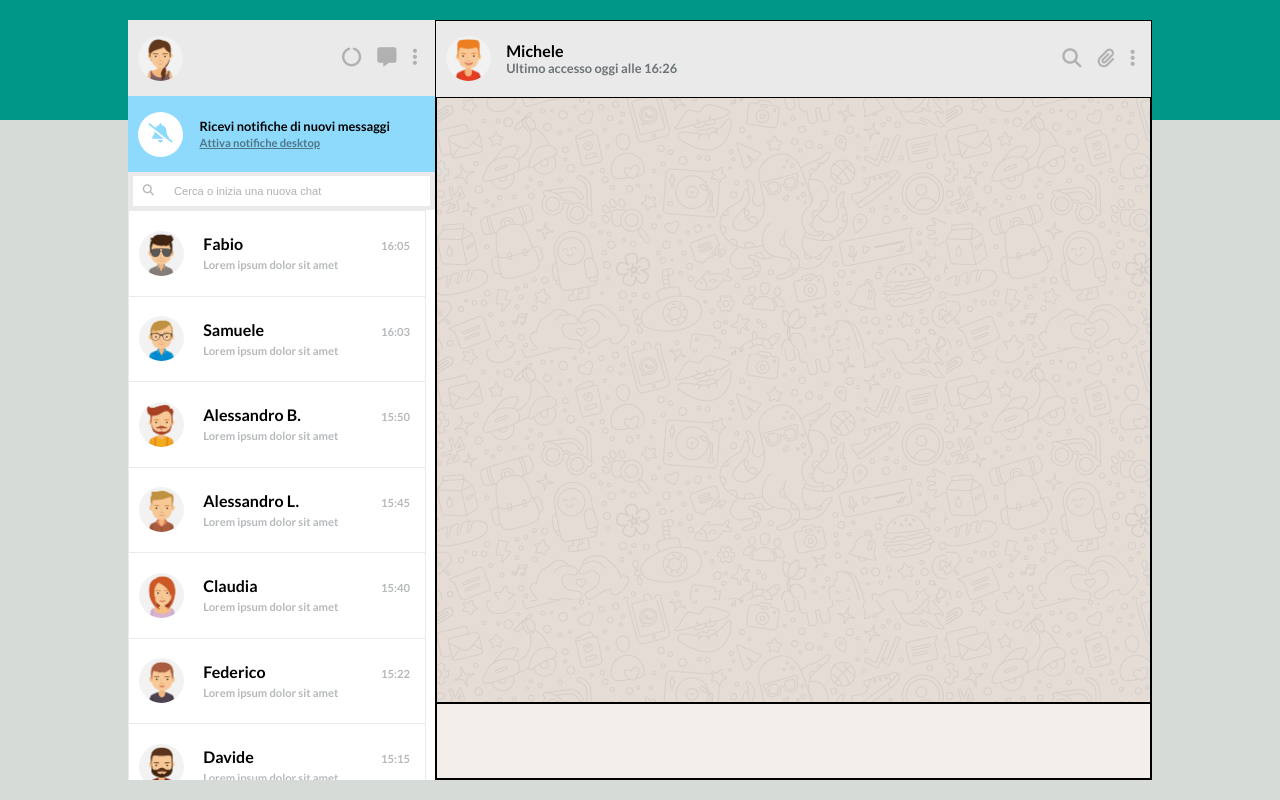
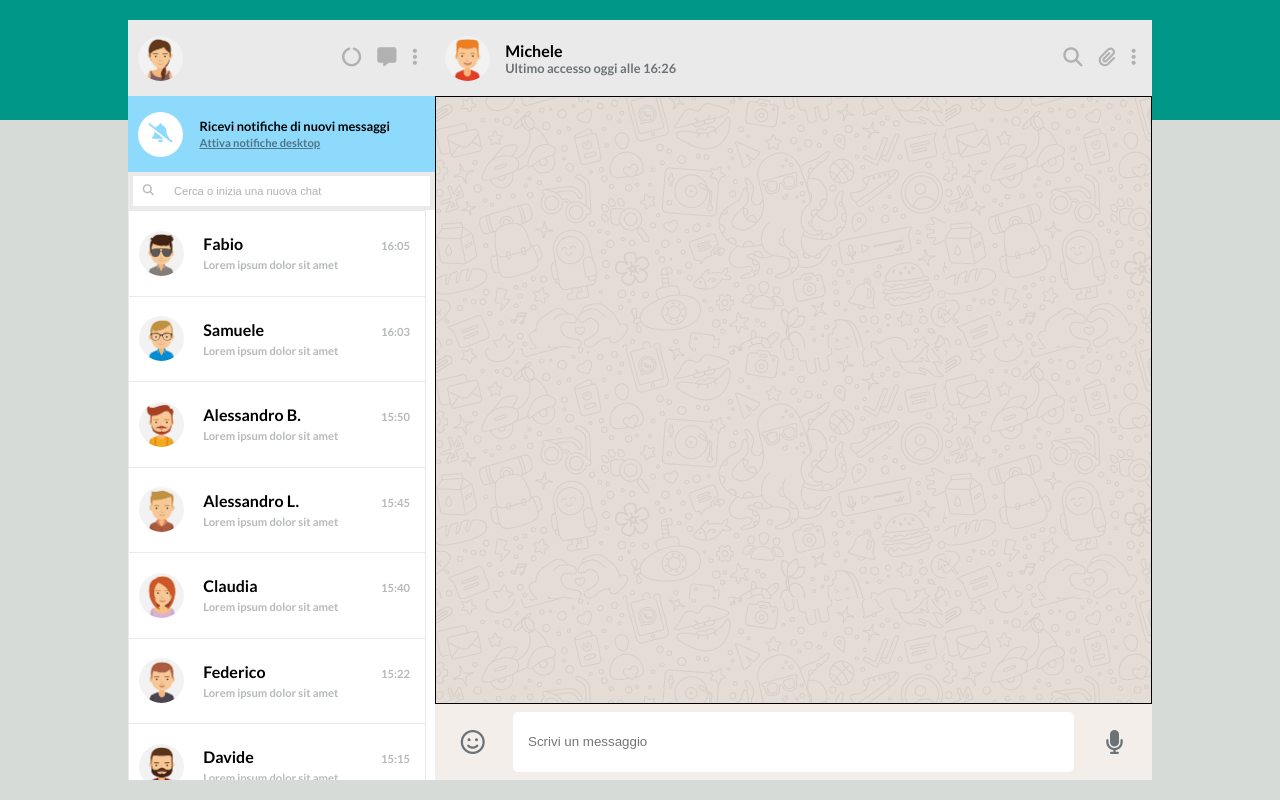
Before and after one commit to Shinrael/html-css-boolzapp, a plain HTML site: page index.html in a window 1280 px wide. Drawn offline with Linux system fonts and the light colour scheme.

Commit message:
[add] section bottom right

```diff
--- a/assets/css/style.css
+++ b/assets/css/style.css
@@ -245,6 +245,36 @@ body{
   background-color: var(--bar-message);
 }
 
+.column-right .bottom-right .emote{
+  width: 75px;
+  height: 100%;
+  font-size: 1.5rem;
+  color: var(--color-icon-bottom);
+}
+
+.column-right .bottom-right .message{
+  width: calc(100% - 150px);
+  height: 100%;
+}
+
+.column-right .bottom-right .message input{
+  width: 99%;
+  height: 80%;
+  border: none;
+  border-radius: 5px;
+}
+
+.column-right .bottom-right .message input::placeholder{
+  padding-left: 15px;
+}
+
+.column-right .bottom-right .register-audio{
+  width: 75px;
+  height: 100%;
+  font-size: 1.5rem;
+  color: var(--color-icon-bottom);
+}
+
 /* Resolution Tablet */
 
 @media screen and (max-width:991px){
--- a/index.html
+++ b/index.html
@@ -156,7 +156,8 @@
 
         </div>
       </div>
-      <div class="column-right flex dir-column debug">
+      <div class="column-right flex dir-column">
+
         <div class="top-right flex align-center">
           <div class="active-profile flex align-center">
             <div class="circle">
@@ -173,11 +174,21 @@
             <i class="fa-solid fa-ellipsis-vertical icon"></i>
           </div>
         </div>
+
         <div class="center-right debug">
 
         </div>
-        <div class="bottom-right debug">
 
+        <div class="bottom-right flex align-center">
+          <div class="emote flex align-center justify-center">
+            <i class="fa-regular fa-face-smile"></i>
+          </div>
+          <div class="message flex align-center justify-center">
+            <input type="text" placeholder="Scrivi un messaggio">
+          </div>
+          <div class="register-audio flex align-center justify-center">
+            <i class="fa-solid fa-microphone"></i>
+          </div>
         </div>
       </div>
     </div>
```
